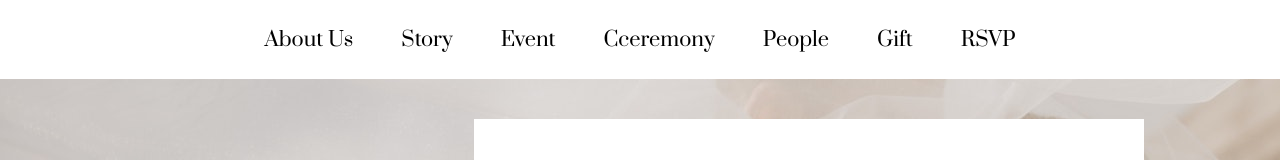
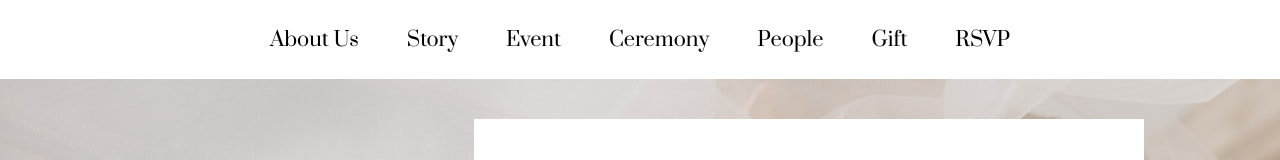
Before and after one commit to Aranthar/Wedding, a plain HTML site: page index.html in a window 1280 px wide. Shown: the top 160 px of the page. Drawn offline with Linux system fonts and the light colour scheme; a web font is replaced by a local one.

Commit message:
Update index.html

```diff
--- a/index.html
+++ b/index.html
@@ -18,7 +18,7 @@
           <li><a href="#">about us</a></li>
           <li><a href="#">story</a></li>
           <li><a href="#">event</a></li>
-          <li><a href="#">cceremony</a></li>
+          <li><a href="#">ceremony</a></li>
           <li><a href="#">people</a></li>
           <li><a href="#">gift</a></li>
           <li><a href="#">rsvp</a></li>
```
